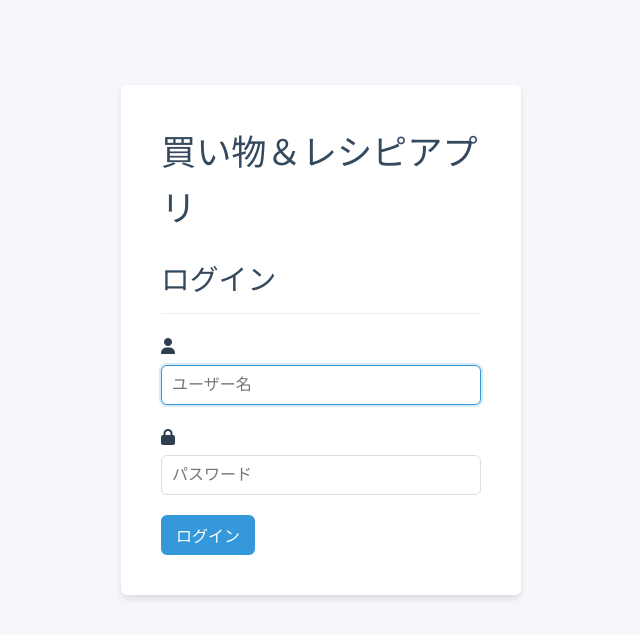
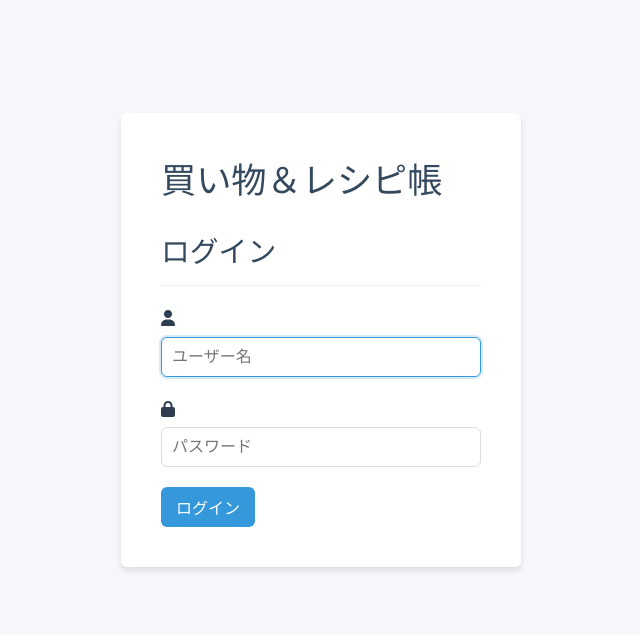
Before and after one commit to tomomo086/shopping_recipe_app, a Flask app: page /shopping/login in a window 1280 px wide. Shown: the top 635 px of the page, without its empty margins (319-959 px from the left). Run offline with Flask 3, Linux system fonts and the light colour scheme.

Commit message:
Update login.html

```diff
--- a/templates/shopping/login.html
+++ b/templates/shopping/login.html
@@ -3,7 +3,7 @@
 {% block content %}
 <div class="login-container">
     <div class="login-card">
-        <h1>買い物＆レシピアプリ</h1>
+        <h1>買い物＆レシピ帳</h1>
         <h2>ログイン</h2>
 
         {% if error %}
```
